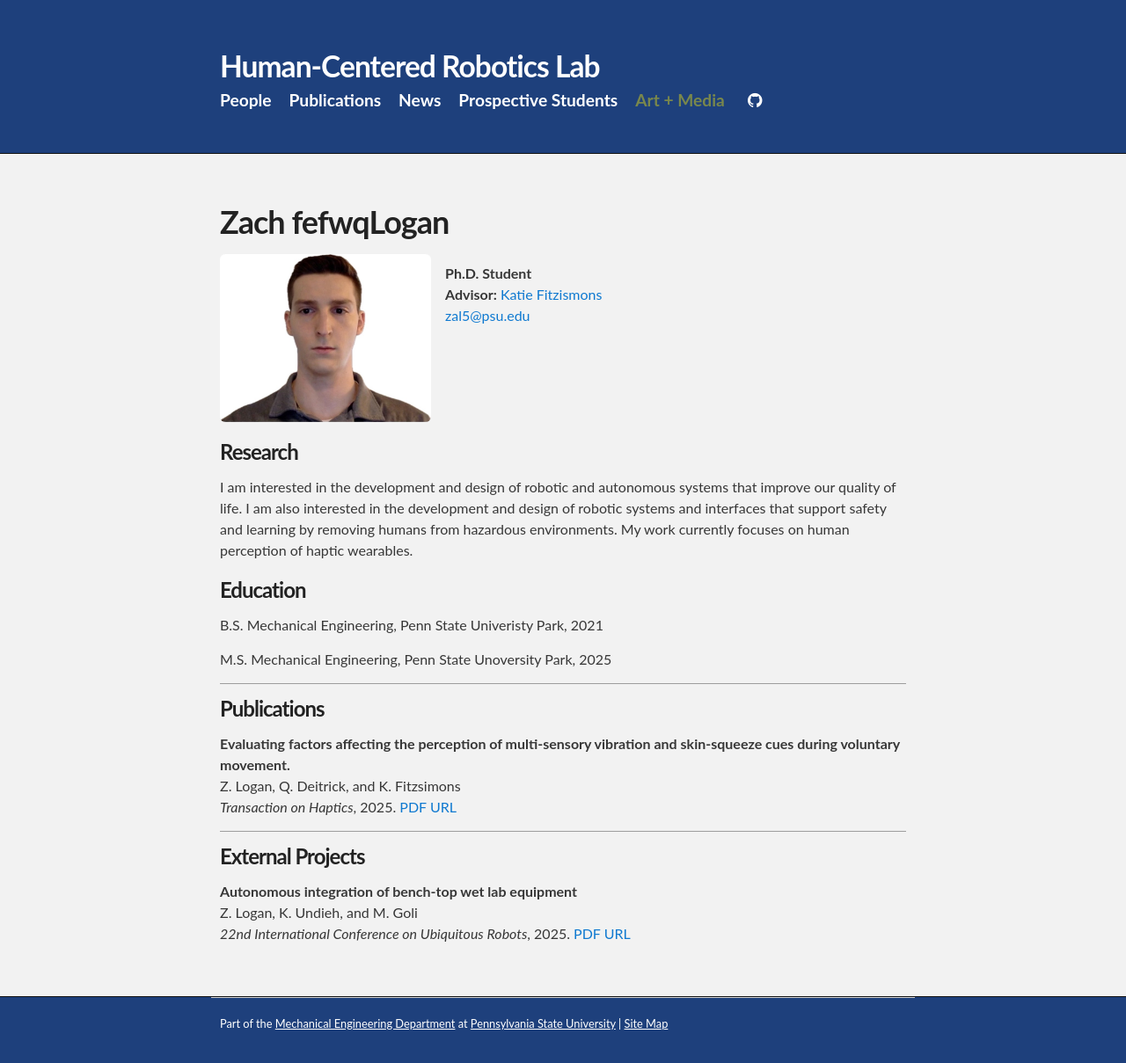
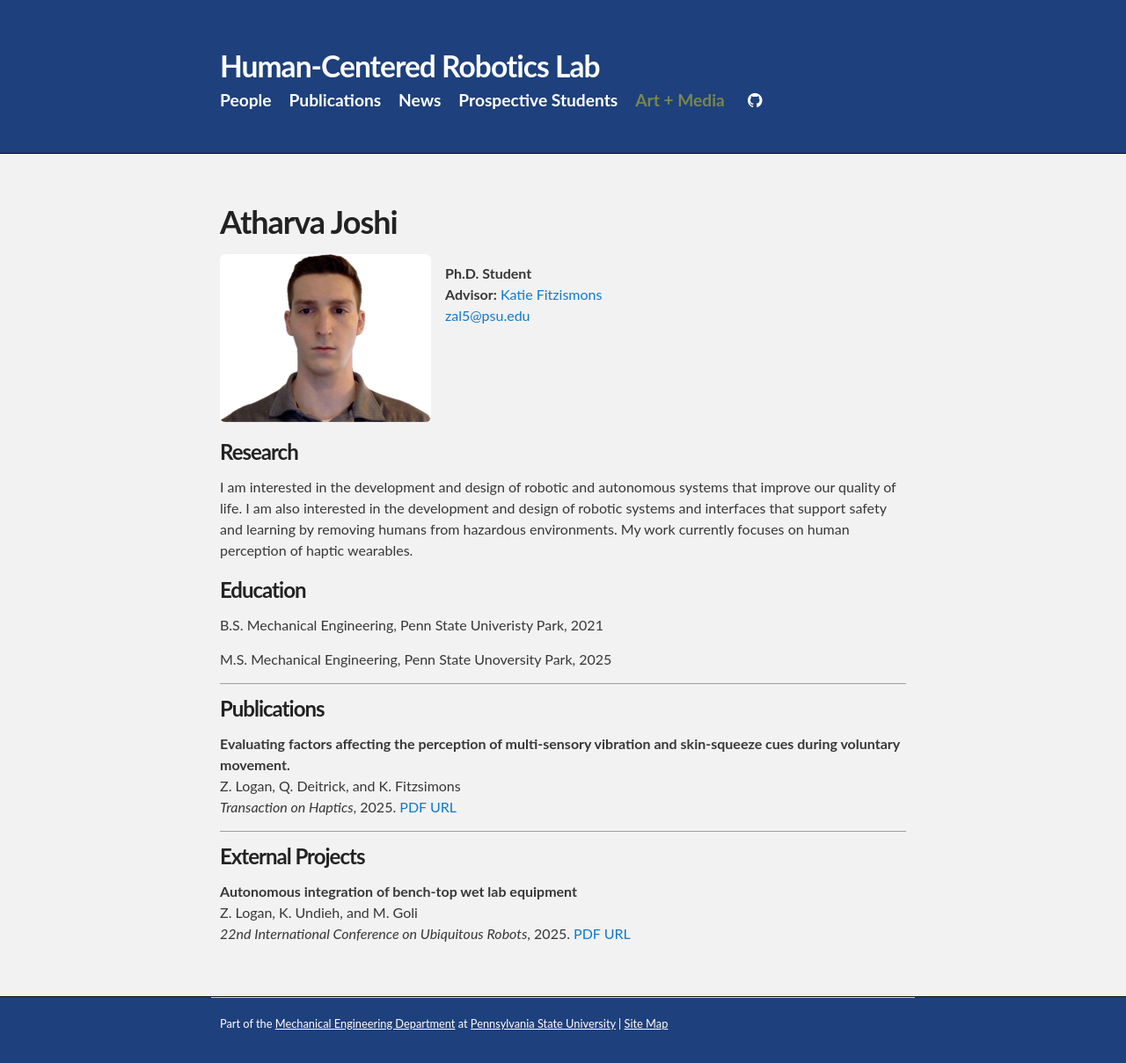
Before and after one commit to psu-hcr/psu-hcr.github.io, a Jekyll site: the page built from people/atharvajoshi.html, in a window 1280 px wide. Shown: the whole page at 88% size. Built offline with Jekyll 4.4.1, drawn with Linux system fonts in a browser that asks for light colours; grey boxes are pictures that could not be loaded.

Commit message:
Update atharvajoshi.html

```diff
--- a/people/atharvajoshi.html
+++ b/people/atharvajoshi.html
@@ -4,11 +4,11 @@
 
 ---
 
-<h1>Zach fefwqLogan</h1>
+<h1>Atharva Joshi</h1>
 
 <div class="row">
   <div class="column">
-    <img alt="Zach Logan" title="Zaasdcascdewch Logan" src="/images/ZachLogan.jpeg" alt="Zach Logan" style="width:15em; border:none; border-bottom:0px">
+    <img alt="Zach Logan" title="Atharva Joshi" src="/images/ZachLogan.jpeg" alt="Zach Logan" style="width:15em; border:none; border-bottom:0px">
   </div>
   <div class="column">
     <p><b>Ph.D. Student</b>
```
